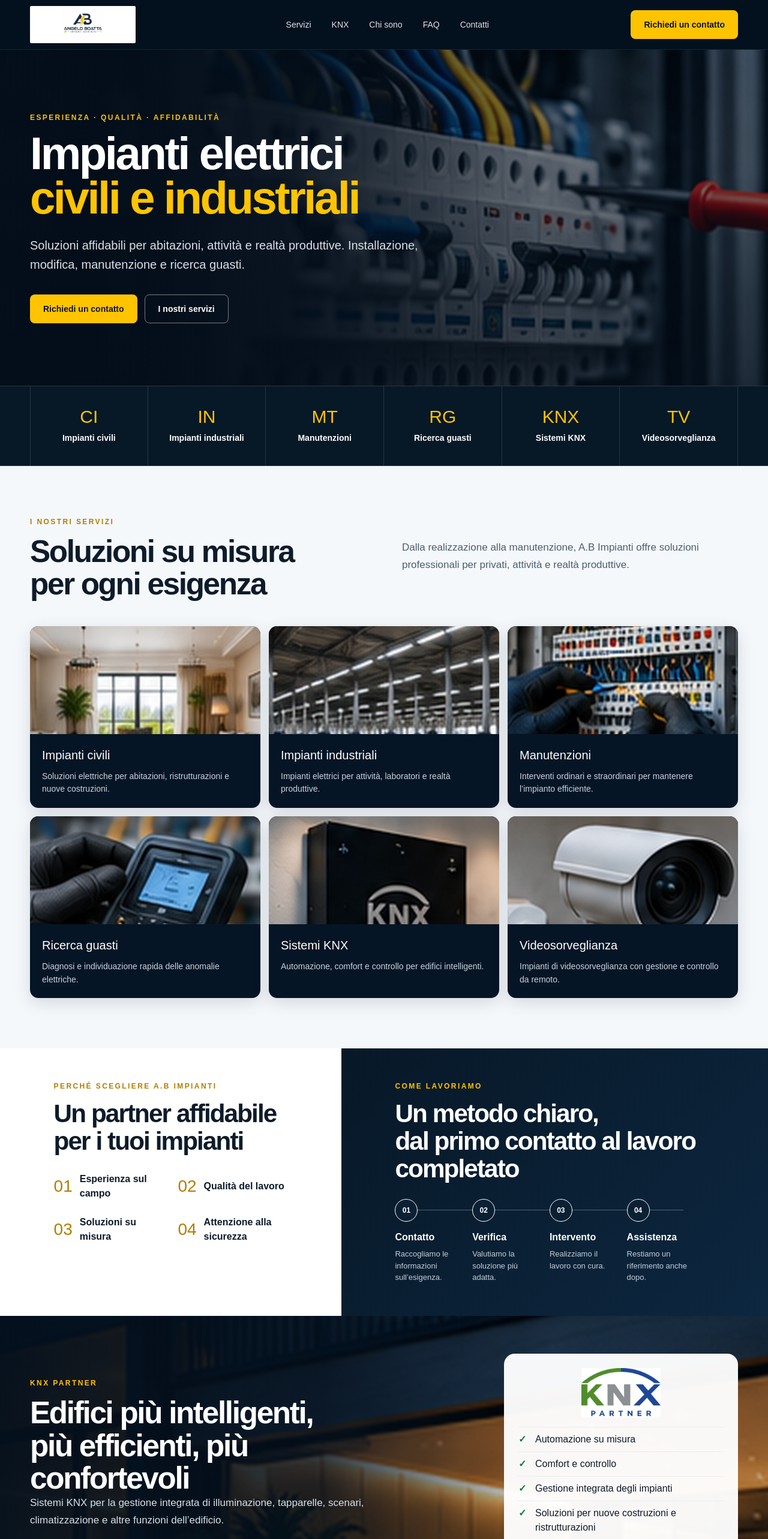
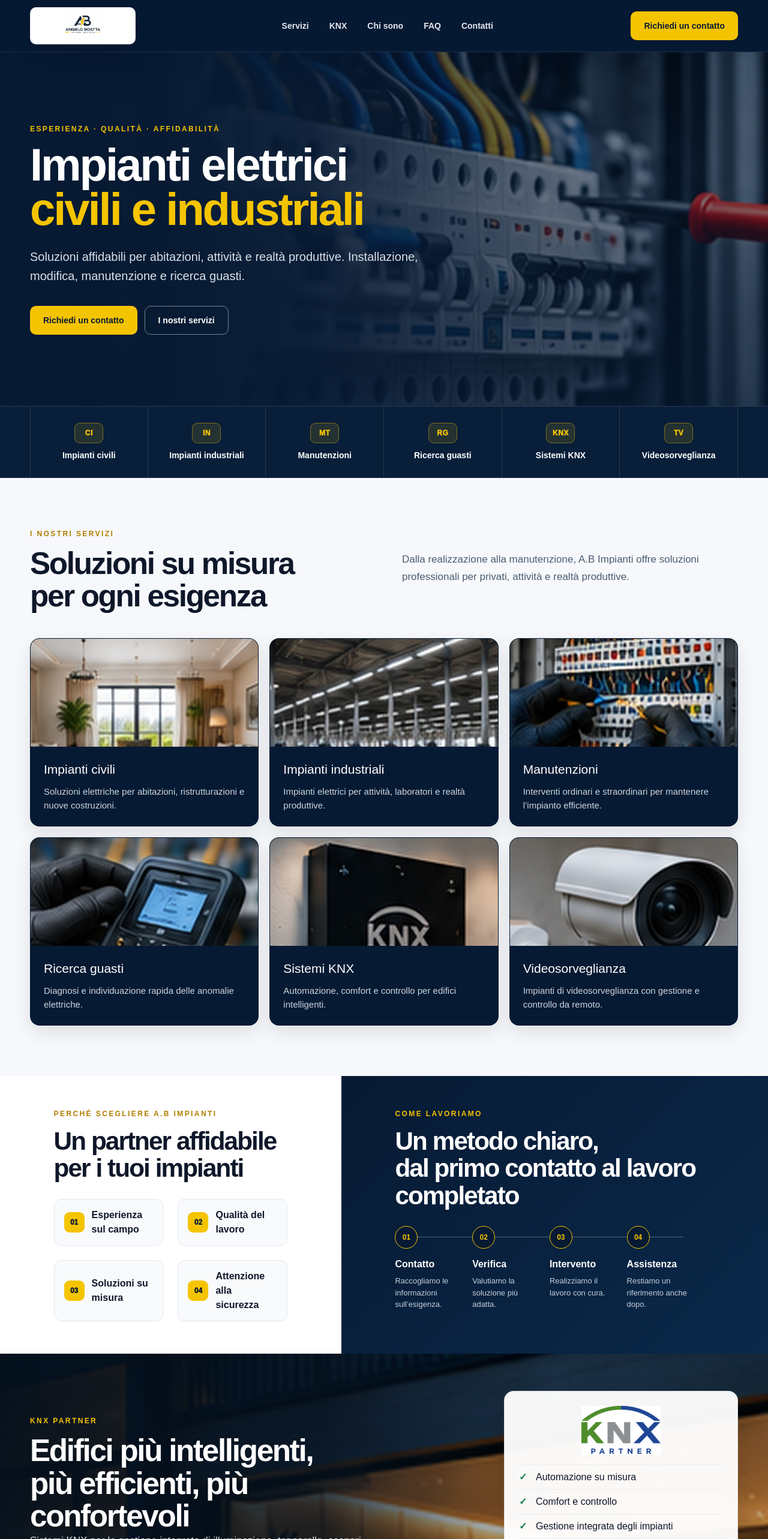
Before and after one commit to angeloboa-alt/angelo-boatta-impianti-elettrici, a Next.js app: page / in a window 1280 px wide. Shown: the top 2566 px of the page at 60% size. Built offline with nearby package versions, Linux system fonts and the light colour scheme.

Commit message:
Uniforma palette e componenti al gestionale

```diff
--- a/app/globals.css
+++ b/app/globals.css
@@ -636,3 +636,272 @@ button, input, textarea { font: inherit; }
 .legal-page section a:hover {
   text-decoration: underline;
 }
+
+
+/* GESTIONALE BRAND ALIGNMENT */
+:root {
+  --navy: #071A33;
+  --navy-2: #0A2342;
+  --navy-3: #102C4E;
+  --yellow: #F5C400;
+  --yellow-2: #FFD84D;
+  --ink: #0F172A;
+  --muted: #64748B;
+  --light: #F6F8FB;
+}
+
+body {
+  background: #071A33;
+  color: #fff;
+}
+
+.site-header {
+  background: rgba(7,26,51,.96);
+  border-bottom: 1px solid rgba(255,255,255,.10);
+  box-shadow: 0 8px 28px rgba(7,26,51,.14);
+}
+
+.header-inner {
+  min-height: 86px;
+}
+
+.brand-logo {
+  width: 176px;
+  height: 62px;
+  background: #fff;
+  border-radius: 10px;
+  border: 1px solid rgba(15,23,42,.08);
+  box-shadow: 0 8px 24px rgba(0,0,0,.12);
+}
+
+.brand-logo img {
+  padding: 5px 10px !important;
+}
+
+.desktop-nav {
+  font-weight: 700;
+  color: #E2E8F0;
+}
+
+.desktop-nav a {
+  position: relative;
+  padding: 12px 0;
+}
+
+.desktop-nav a::after {
+  content: "";
+  position: absolute;
+  left: 0;
+  right: 100%;
+  bottom: 5px;
+  height: 2px;
+  background: var(--yellow);
+  transition: right .2s ease;
+}
+
+.desktop-nav a:hover::after {
+  right: 0;
+}
+
+.btn {
+  min-height: 48px;
+  border-radius: 10px;
+  font-weight: 900;
+  box-shadow: none;
+}
+
+.btn-yellow {
+  background: var(--yellow);
+  color: #071A33;
+}
+
+.btn-yellow:hover {
+  background: var(--yellow-2);
+}
+
+.hero {
+  min-height: 590px;
+}
+
+.hero-overlay {
+  background:
+    linear-gradient(90deg, rgba(7,26,51,.99) 0%, rgba(7,26,51,.93) 40%, rgba(7,26,51,.45) 72%, rgba(7,26,51,.28) 100%),
+    linear-gradient(180deg, rgba(7,26,51,.05), rgba(7,26,51,.58));
+}
+
+.hero h1 {
+  letter-spacing: -.04em;
+}
+
+.hero h1 span {
+  color: var(--yellow);
+}
+
+.service-strip {
+  background: #081E39;
+}
+
+.strip-item {
+  min-height: 118px;
+}
+
+.strip-icon {
+  min-width: 48px;
+  height: 34px;
+  padding: 0 9px;
+  display: inline-flex;
+  align-items: center;
+  justify-content: center;
+  border-radius: 9px;
+  background: rgba(245,196,0,.12);
+  border: 1px solid rgba(245,196,0,.42);
+  color: var(--yellow);
+  font-size: 12px;
+  font-weight: 950;
+  letter-spacing: .04em;
+}
+
+.section-light {
+  background: #F6F8FB;
+}
+
+.service-cards {
+  gap: 18px;
+}
+
+.service-card {
+  background: #071A33;
+  border: 1px solid rgba(7,26,51,.08);
+  border-radius: 16px;
+  box-shadow: 0 12px 30px rgba(15,23,42,.10);
+}
+
+.service-body {
+  padding: 22px;
+}
+
+.service-body h3 {
+  font-size: 21px;
+}
+
+.service-body p {
+  color: #CBD5E1;
+  font-size: 15px;
+}
+
+.light-panel {
+  background: #fff;
+}
+
+.dark-panel,
+.contact-section {
+  background: linear-gradient(135deg,#071A33,#0A294B);
+}
+
+.benefits div {
+  padding: 14px 16px;
+  border: 1px solid #E2E8F0;
+  border-radius: 12px;
+  background: #F8FAFC;
+}
+
+.benefits span {
+  min-width: 34px;
+  height: 34px;
+  display: inline-flex;
+  align-items: center;
+  justify-content: center;
+  border-radius: 9px;
+  background: var(--yellow);
+  color: #071A33;
+  font-size: 12px;
+  font-weight: 950;
+}
+
+.workflow-step span {
+  border-color: var(--yellow);
+  background: #071A33;
+  color: var(--yellow);
+}
+
+.knx-card {
+  border-radius: 16px;
+  border: 1px solid rgba(7,26,51,.10);
+  box-shadow: 0 18px 44px rgba(0,0,0,.18);
+}
+
+.faq-section {
+  background: #071A33;
+}
+
+.faq-item {
+  background: #0A2342;
+  border-color: rgba(255,255,255,.12);
+  border-radius: 12px;
+}
+
+.contact-data a,
+.contact-data div {
+  border-radius: 12px;
+  background: rgba(255,255,255,.045);
+}
+
+.site-footer {
+  background: #06162B;
+}
+
+.footer-logo {
+  width: 155px;
+  height: 58px;
+}
+
+.mobile-menu summary {
+  background: var(--yellow);
+  color: #071A33;
+  border-radius: 10px;
+}
+
+.mobile-menu nav {
+  background: #071A33;
+  border-radius: 12px;
+}
+
+.mobile-bar {
+  background: rgba(7,26,51,.97);
+}
+
+.mobile-bar a {
+  border-radius: 10px;
+}
+
+@media (max-width: 680px) {
+  .header-inner {
+    min-height: 76px;
+  }
+
+  .brand-logo {
+    width: 148px;
+    height: 52px;
+  }
+
+  .hero {
+    min-height: 620px;
+  }
+
+  .hero h1 {
+    font-size: 44px;
+  }
+
+  .strip-item {
+    min-height: 98px;
+  }
+
+  .benefits {
+    grid-template-columns: 1fr;
+  }
+
+  .footer-logo {
+    width: 150px;
+    height: 55px;
+  }
+}
```
